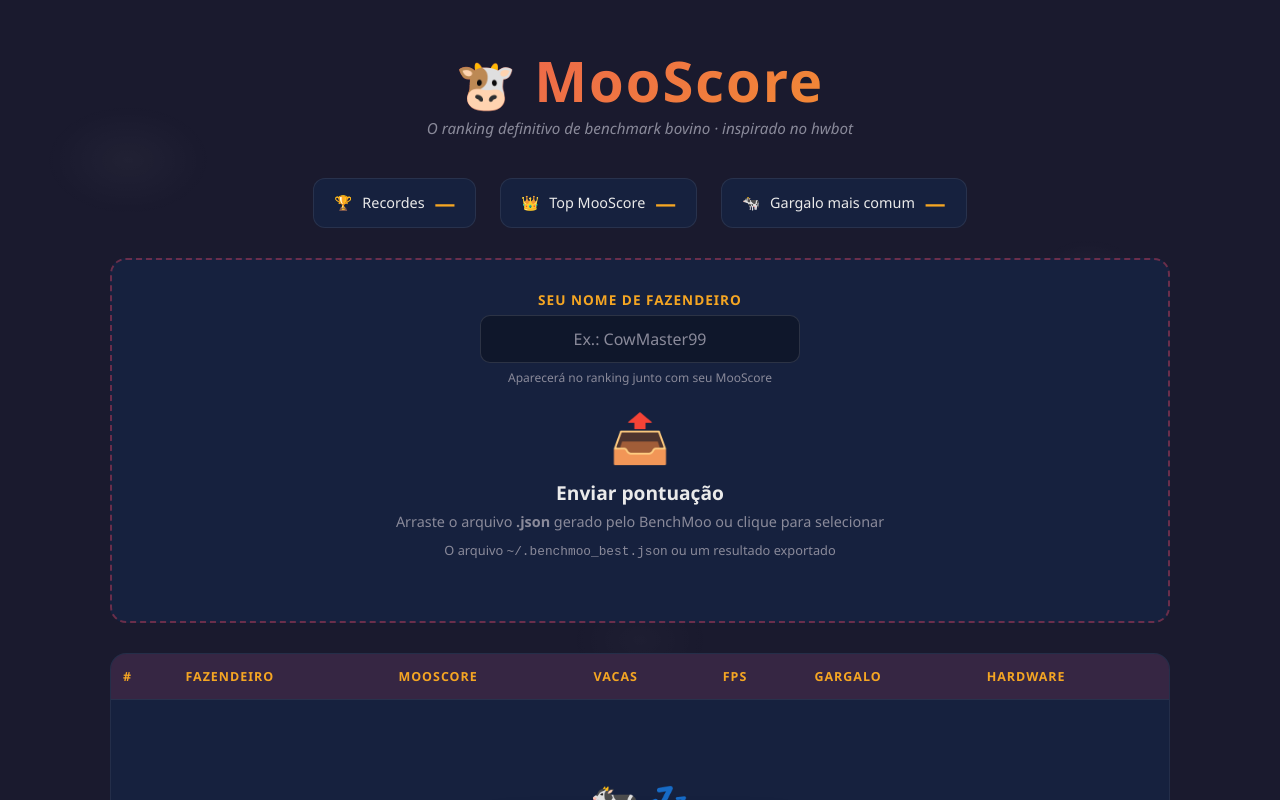
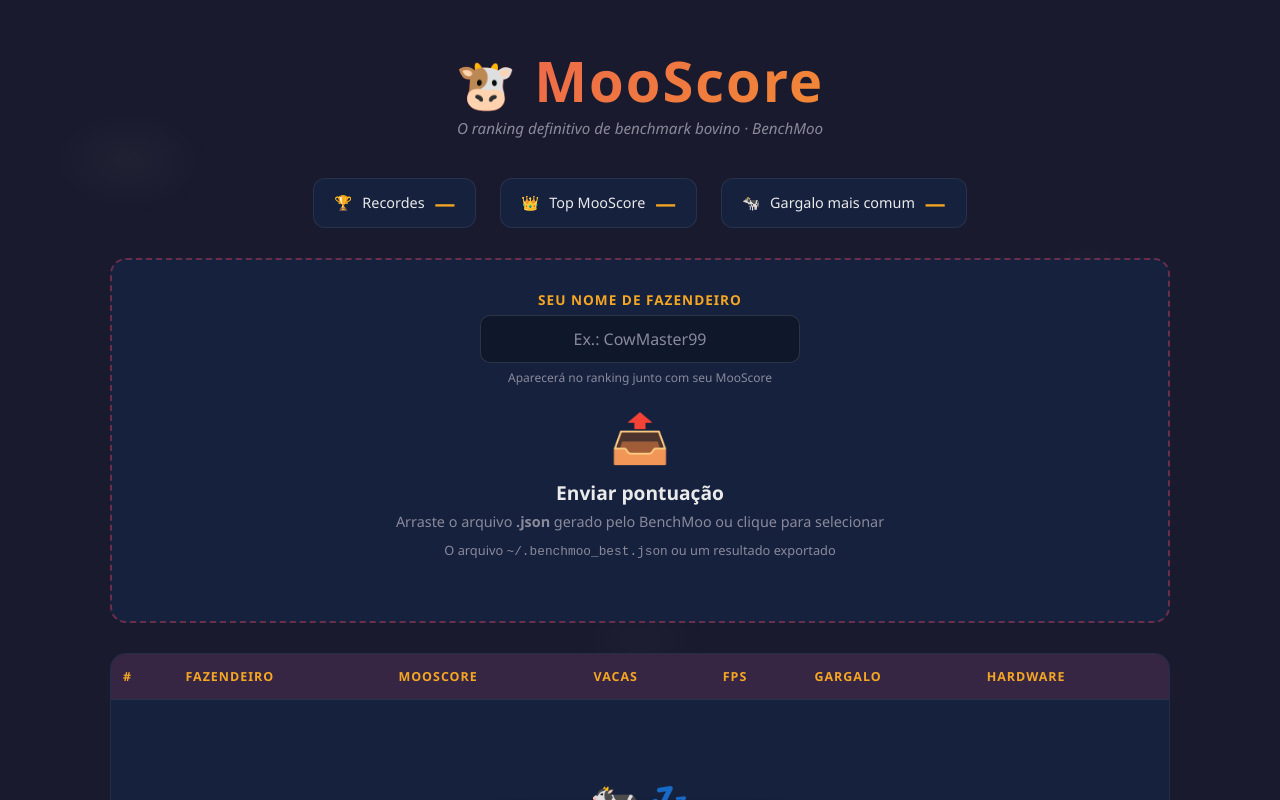
Before and after one commit to pixelcatBR/MooScore, a plain HTML site: page index.html in a window 1280 px wide. Shown: the top 800 px of the page. Drawn offline with Linux system fonts and the light colour scheme; no server answers.

Commit message:
Update tagline from 'hwbot' to 'BenchMoo'

```diff
--- a/index.html
+++ b/index.html
@@ -320,7 +320,7 @@
 <div class="container">
   <header>
     <div class="logo"><span class="cow-icon">🐮</span> MooScore</div>
-    <div class="tagline">O ranking definitivo de benchmark bovino · inspirado no hwbot</div>
+    <div class="tagline">O ranking definitivo de benchmark bovino · BenchMoo</div>
   </header>
 
   <div class="stats-bar">
```
